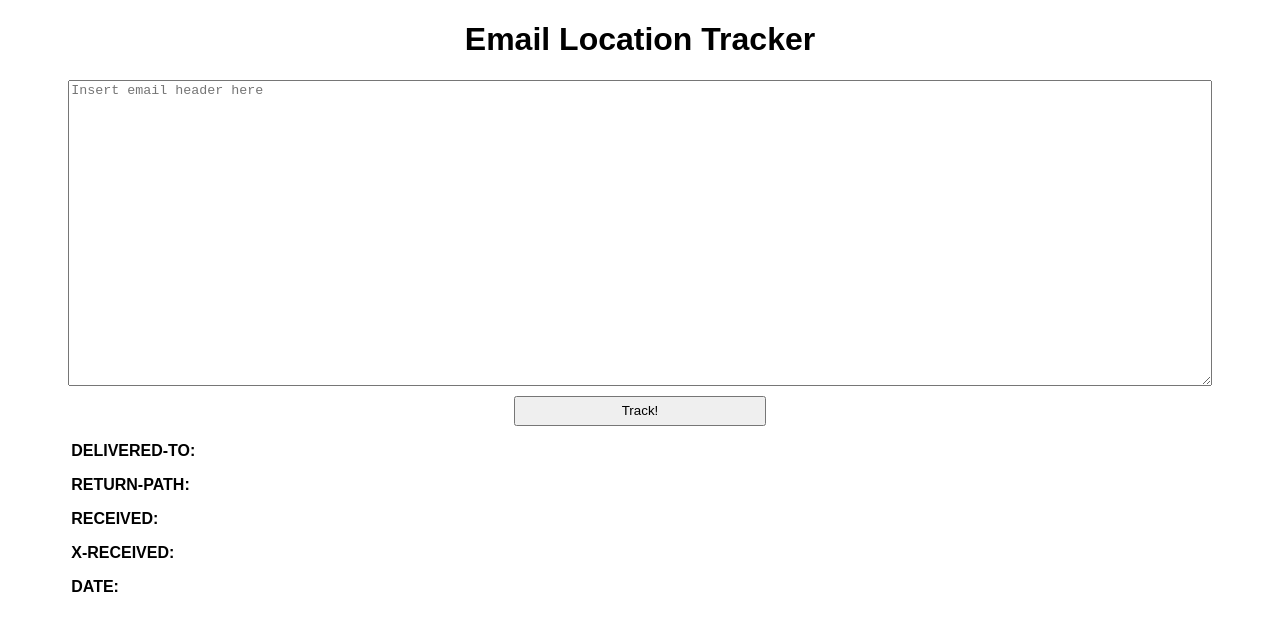
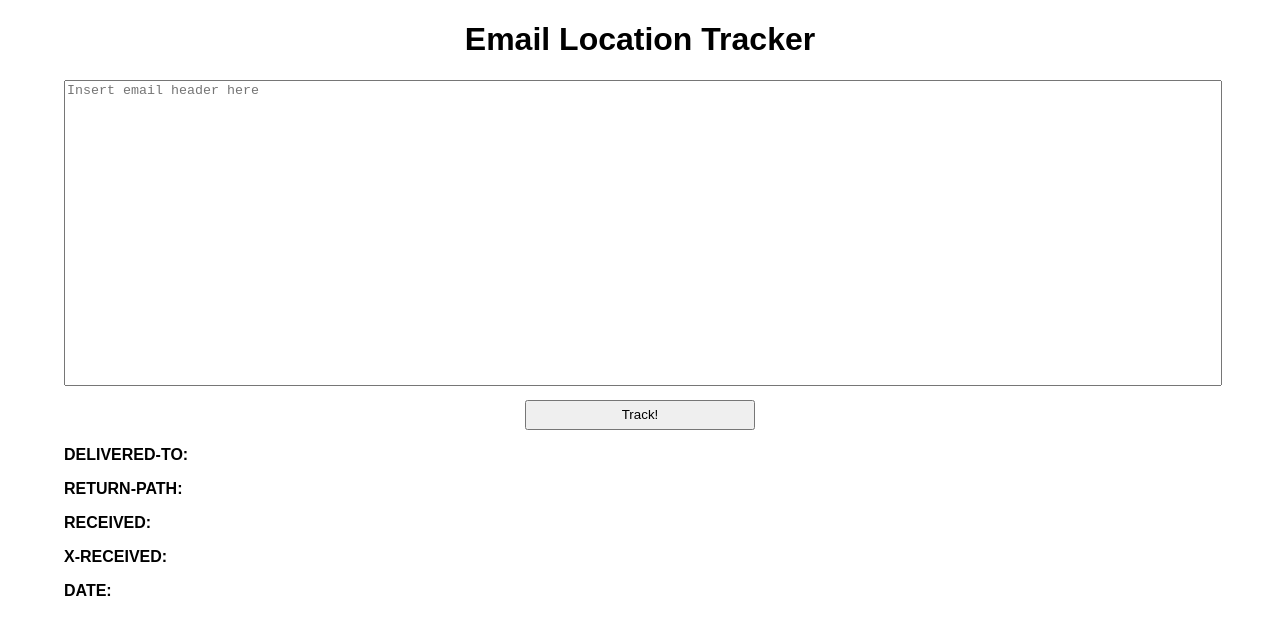
Before and after one commit to migcv/CSF-EmailTracer, a plain HTML site: page index.html in a window 1280 px wide. Drawn offline with Linux system fonts and the light colour scheme.

Commit message:
css changes

```diff
--- a/style.css
+++ b/style.css
@@ -1,30 +1,27 @@
-h1 {
-    text-align: center;
-    margin-left: auto;
-    margin-right: auto;
-}
-
-.emailHeader textarea  {
+body {
     display: block;
     margin-left: auto;
     margin-right: auto;
     width: 90%;
+}
+
+h1 {
+    text-align: center;
+}
+
+.emailHeader textarea  {
     height: 300px;
+    resize: none;
+    width:100%;
 }
 
 button {
+    display: block;
     margin-top: 10px;
-    display: block;
     margin-left: auto;
     margin-right: auto;
     width: 20%;
     height: 30px;
-}
-
-.result {
-    width: 90%;
-    margin-left: auto;
-    margin-right: auto;
 }
 
 .email-fields {
```
